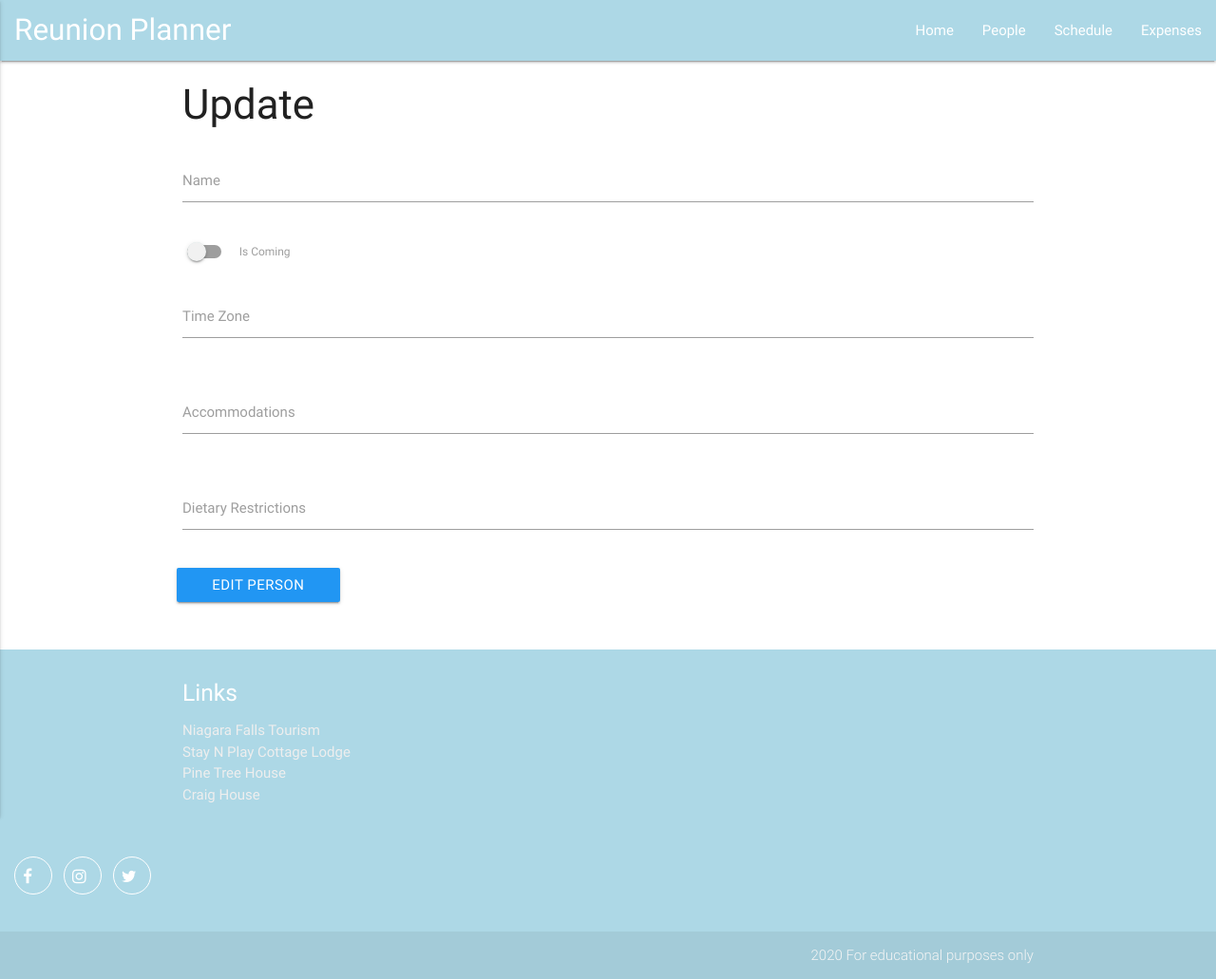
After one commit to PWashburn55/ReunionPlanner, a Flask app: template templates/orig_editpeople.html in a window 1280 px wide. The commit adds this page. Shown: the whole page at 95% size. Run offline with Flask 2, Linux system fonts and the light colour scheme; the template is opened without the code that fills it, so the values that code supplies are empty; some libraries are stand-ins or nearby versions.

```diff
--- a/app.py
+++ b/app.py
@@ -154,9 +154,9 @@ def add_expense():
 @app.route('/insert_expense', methods=['POST'])  # from task mgr to add expense
 def insert_expense():
     expenses = mongo.db.expenses
-    the_expense = mongo.db.expenses.find()
+    #the_expense = mongo.db.expenses.find()
     expenses.insert_one(request.form.to_dict())
-    return redirect(url_for('get_expenses'), expense=the_expense)
+    return redirect(url_for('get_expenses'))
 
 
 #@app.route('/edit_expense/<expense_id>')
@@ -184,7 +184,7 @@ def update_expense(expense_id):
                         'person': request.form.get('person'),
                         'notes': request.form.get('notes')
                     })
-    return redirect(url_for('get_expenses'), expense=the_expense)
+    return redirect(url_for('get_expenses'))
 
 
 @app.route('/delete_expense/<expense_id>')  # from task mgr to delete expense
@@ -193,9 +193,9 @@ def delete_expense(expense_id):
     return redirect(url_for('get_expenses'))
 
 
-def add_all_expenses(list_amounts):
-    total = sum(list_amounts)
-    return total
+#def add_all_expenses(list_amounts):
+   # total = sum(list_amounts)
+    # return total
 
 
 if __name__ == '__main__':
--- a/static/css/style.css
+++ b/static/css/style.css
@@ -202,6 +202,10 @@
 }
 
 /*footer with code from W3 schools*/
+.exp_sum {
+    padding-top: 30px;
+}
+
 .above-footer {
     min-height: 10px;
 }
--- a/templates/addexpenses.html
+++ b/templates/addexpenses.html
@@ -11,7 +11,7 @@
         </div>
             <div class="row">
             <div class="input-field col s12">
-            <input id="due_date" name="due_date" type="text" class="datepicker">
+            <input id="date" name="date" type="text" class="datepicker">
                 <label for="icon_prefix">Date</label>
             </div>
             </div>
--- a/templates/editexpenses.html
+++ b/templates/editexpenses.html
@@ -5,19 +5,19 @@
     <form action="{{ url_for('update_expense', expense_id=expense._id) }}" method="POST" class="col s12">
           <div class="row">
             <div class="input-field col s12">
-                <textarea name="exp_name" id="exp_name" type="text" class="materialize-textarea" value="{{ expense.exp_name }}"></textarea>
+                <input id="exp_name" name="exp_name" type="text" class="materialize-textarea" value="{{ expense.exp_name }}">
                 <label for="expenses">Expense Name</label>
             </div>
         </div>
         <div class="row">
             <div class="input-field col s12">
-            <input id="due_date" name="due_date" type="text" class="datepicker">
+            <input id="date" name="date" type="text" class="datepicker">
                 <label for="icon_prefix">Date</label>
             </div>
         </div>
         <div class="row">
             <div class="input-field col s12">
-                <textarea name="amount" id="amount" type="number" class="materialize-textarea" value="{{ expense.amount }}"></textarea>
+                <textarea name="amount" id="amount" type="number" class="materialize-textarea"></textarea>
                 <label for="expenses">Amount</label>
             </div>
         </div>
--- /dev/null
+++ b/templates/orig_editpeople.html
@@ -0,0 +1,67 @@
+{% extends 'base.html'%} {% block content %}
+
+<h3>Update {{ person.name }}</h3>
+<div class="row">
+    <form action="{{ url_for('update_person', person_id=person._id) }}" method="POST" class="col s12">
+        <div class="row">
+            <div class="input-field col s12">
+                <input id="name" name="name" type="text" class="materialize-textarea" value="{{ person.name }}">
+                <label for="icon_prefix">Name</label>
+            </div>
+        </div>
+         <div class="row">
+             <div class="switch">
+                <label>
+                <input id="is_coming" name="is_coming" type="checkbox" value="{{ person.is_coming }}">
+                <span class="lever"></span>
+                    Is Coming
+                </label>
+            </div>
+         </div>
+        <div class="row">
+            <div class="input-field col s12">
+                <!--<i class="material-icons prefix">schedule</i>-->
+                <input id="time_zone" name="time_zone" class="materialize-textarea" value="{{ person.time_zone }}">
+                <label for="icon_schedule">Time Zone</label>
+            </div>
+        </div>
+        <!---<div class="row">
+            <div class="checkbox">
+                <label>
+                    {% if person.is_coming %}
+                        <input id="is_coming" name="is_coming" type="checkbox" checked="checked"/>
+                    </label>
+                    <label>
+                    {% else %}
+                        <input id="is_coming" name="is_coming" type="checkbox"/>
+                    {% endif %}
+                  <span class="checkbox"></span>
+                  Is Coming?
+                </label>
+            </div>
+        </div>--->
+         <div class="row">
+            <div class="input-field col s12">
+                <!--<i class="material-icons prefix">hotel</i>-->
+                <input id="accommodations" name="accommodations" class="materialize-textarea" value="{{ person.accommodations }}">
+                <label for="icon_hotel">Accommodations</label>
+            </div>
+        </div>
+         <div class="row">
+            <div class="input-field col s12">
+                <!--<i class="material-icons prefix">restaurant</i>-->
+                <input id="diet" name="diet" class="materialize-textarea" value="{{ person.diet }}">
+                <label for="icon_restaurant">Dietary Restrictions</label>
+            </div>
+        </div>
+        <div class="row">
+            <button class="btn waves-effect waves-light blue" type="submit" name="action">Edit Person
+                <i class="material-icons right"></i>
+             </button>
+        </div>
+    </form>
+</div>
+
+<script src="https://cdnjs.cloudflare.com/ajax/libs/jquery/3.2.1/jquery.min.js"></script>
+
+{% endblock %}
--- a/templates/people.html
+++ b/templates/people.html
@@ -8,7 +8,7 @@
 <div class="row">
     <div class="col s6 m6">
         <i class="material-icons right"></i>
-        <a href="{{url_for('add_person', person_id=person._id)}}" class="waves-effect waves-light btn green">Add New Person</a>
+        <a href="{{url_for('add_person')}}" class="waves-effect waves-light btn green">Add New Person</a>
     </div>
 </div>
     <ul>
--- a/templates/schedule.html
+++ b/templates/schedule.html
@@ -2,10 +2,6 @@
 <div class="container">
 <h3>Schedule</h3>
 <div class="row">
-   <!---- <div class="col s6 m6">
-        <i class="material-icons right"></i>
-        <a href="{{url_for('add_item', item_id=item._id)}}" class="waves-effect waves-light btn btn_small green">Add New Schedule Item</a>
-    </div>-->
 </div>
     <ul>
         {% for item in schedule %}
```
Also changed, not shown: templates/editpeople.html (+14 -34 lines), templates/expenses.html (+3 -15 lines).
